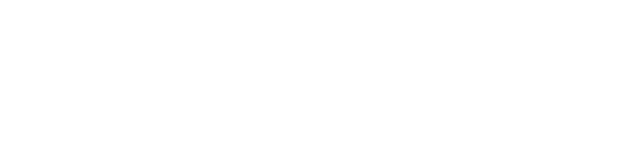
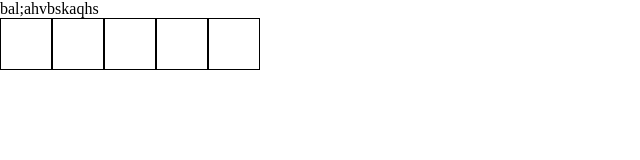
Before and after one commit to Raaynbo/pixel-sketch, a plain HTML site: page index.html in a window 1280 px wide. Shown: the whole page, without its empty margins (0-640 px from the left). Drawn offline with Linux system fonts and the light colour scheme.

Commit message:
add: function to create a row of multiple cell in js with click event on each cell

```diff
--- a/index.html
+++ b/index.html
@@ -3,12 +3,14 @@
 
 <head>
 	<meta charset="utf-8">
-	<meta name="viewport" content="width:device-width;initial-scale:1.0">
-	<script type="text/javascript" src="static/main.js"></script>
+	<meta name="viewport" content="width:device-width,initial-scale:1.0">
+	<script defer type="text/javascript" src="static/main.js"></script>
+	<link rel="stylesheet" href="static/main.css">
 </head>
 
 <body>
 	<header>
+		bal;ahvbskaqhs
 	</header>
 	<main>
 		<div class="grid_container">
--- /dev/null
+++ b/static/main.css
@@ -0,0 +1,12 @@
+body{
+	margin:0;
+	padding:0;
+	height:100vh;
+	display:flex;
+	flex-direction:column;
+}
+
+.grid_container {
+	width:100vw;
+	height:100px;
+}
--- a/static/main.js
+++ b/static/main.js
@@ -1 +1,20 @@
 alert("hello from js");
+
+function createGrid(height, width){
+	const gridContainer = document.querySelector(".grid_container");
+	for (let i = 1; i <= width; ++i){
+		let cell = document.createElement("div");
+		const baseTagId = "cell-";
+		cell.style.border = "1px solid black";
+		cell.style.display = "inline-block";
+		cell.style.width = "50px";
+		cell.style.height = "50px";
+		cell.id = baseTagId + i;
+		gridContainer.appendChild(cell);
+		cell.addEventListener("click", (e) => {
+			console.log(e.target.id);
+		});
+	}
+}
+
+createGrid(0,5);
```
